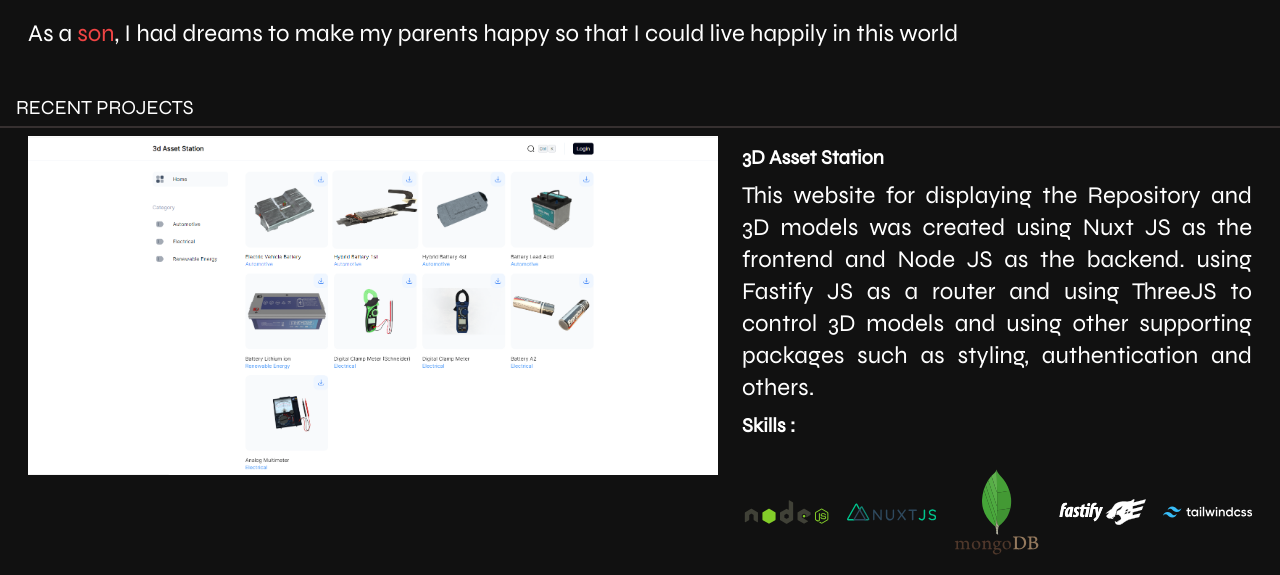
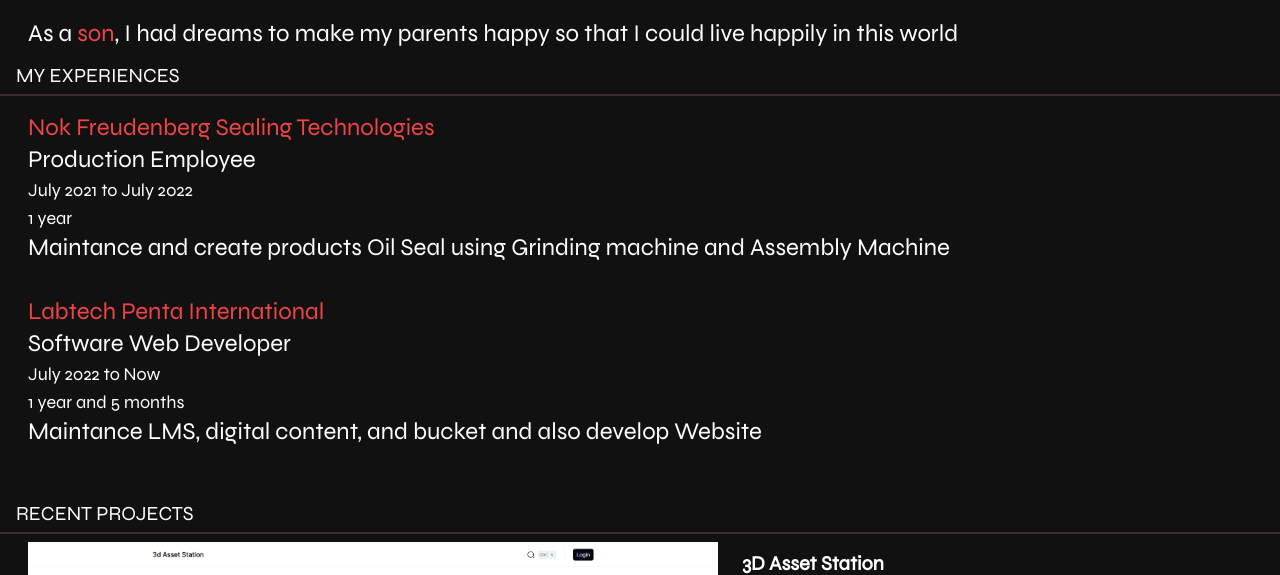
Before and after one commit to wildy13/wildy, a Nuxt app: page / in a window 1280 px wide. Shown: the part 924-1499 px from the top of the page. Built offline with nearby package versions, Linux system fonts and the light colour scheme.

Commit message:
feature&refactor: add new line

```diff
--- a/components/about/index.vue
+++ b/components/about/index.vue
@@ -1,14 +1,99 @@
+<script setup>
+const workEx = ref(true);
+
+const experiences = [
+    {
+        id: 1,
+        name: "Production Employee",
+        company: "Nok Freudenberg Sealing Technologies",
+        description: "Maintance and create products Oil Seal using Grinding machine and Assembly Machine",
+        from: "July 2021",
+        to: "July 2022"
+    },
+    {
+        id: 2,
+        name: "Software Web Developer",
+        company: "Labtech Penta International",
+        description: "Maintance LMS, digital content, and bucket and also develop Website",
+        from: "July 2022",
+        to: "Now"
+    },
+];
+
+const calculateDuration = (from, to) => {
+    let endDate;
+    if (to === 'Now') {
+        endDate = new Date();
+    } else {
+        endDate = new Date(to);
+    }
+
+    let startDate = new Date(from);
+
+    let yearDifference = endDate.getFullYear() - startDate.getFullYear();
+    let monthDifference = endDate.getMonth() - startDate.getMonth();
+
+    if (endDate.getDate() < startDate.getDate()) {
+        monthDifference--;
+    }
+
+    if (monthDifference < 0) {
+        monthDifference += 12;
+        yearDifference--;
+    }
+    if (monthDifference === 0) {
+        if (yearDifference < 2) {
+            return `${yearDifference} year`;
+        }
+        else {
+            return `${yearDifference} years`;
+        }
+    }
+    if (monthDifference > 0) {
+        if (yearDifference < 2) {
+            return `${yearDifference} year and ${monthDifference} months`;
+        }
+        else {
+            return `${yearDifference} years ${monthDifference} months`;
+        }
+    }
+};
+
+
+const ex = computed(() => experiences.map((item) => ({
+    ...item,
+    long: calculateDuration(item.from, item.to)
+})));
+
+</script>
+
+
 <template>
     <section class="py-4 relative">
+        <div v-motion-slide-visible-once-bottom :delay="500">
             <div class="px-4  py-1 border-b-2 border-[#363030] text-xl">WHAT I DO</div>
-        <div v-motion-slide-visible-once-bottom :delay="500" class="px-7 py-2 text-2xl text-justify">
+            <div  class="px-7 py-2 text-2xl text-justify">
                 As a <span class="text-red-500">web developer</span>, I have a passion for seeking knowledge and experience.
                 can compete with times that are
                 changing too quickly and can work together with a team so that problems can be resolved.
             </div>
-        <div v-motion-slide-visible-once-bottom :delay="500" class="px-7 py-2 text-2xl text-justify">
+            <div  class="px-7 py-2 text-2xl text-justify">
                 As a <span class="text-red-500">son</span>, I had dreams to make my parents happy so that I could live
                 happily in this world
             </div>
+        </div>
+
+        <div v-motion-slide-visible-once-bottom :delay="500">
+            <div class="px-4  py-1 border-b-2 border-[#363030] text-xl">MY EXPERIENCES</div>
+            <div v-for="item in ex" class="text-2xl py-4 px-7">
+                <div class="text-red-500">{{ item.company }}</div>
+                <div>{{ item.name }}</div>
+                <div class="text-lg">
+                    <span>{{ item.from }} <span>to</span> {{ item.to }}</span>
+                </div>
+                <div class="text-lg">{{ item.long }}</div>
+                <div>{{ item.description }}</div>
+            </div>
+        </div>
     </section>
 </template>
```
Lines whose indentation alone changed are shown as unchanged.
